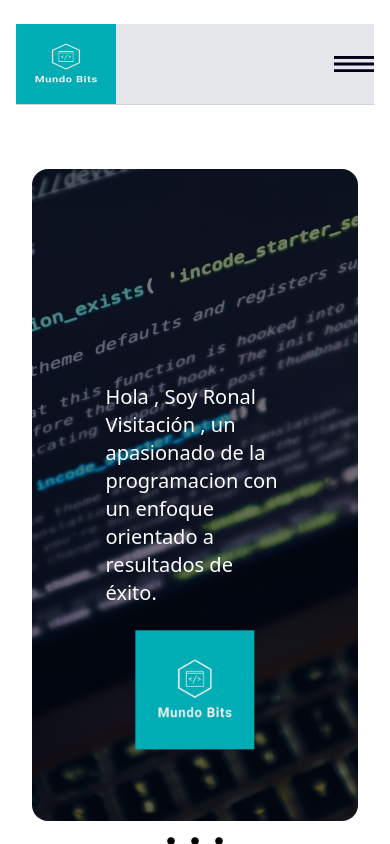
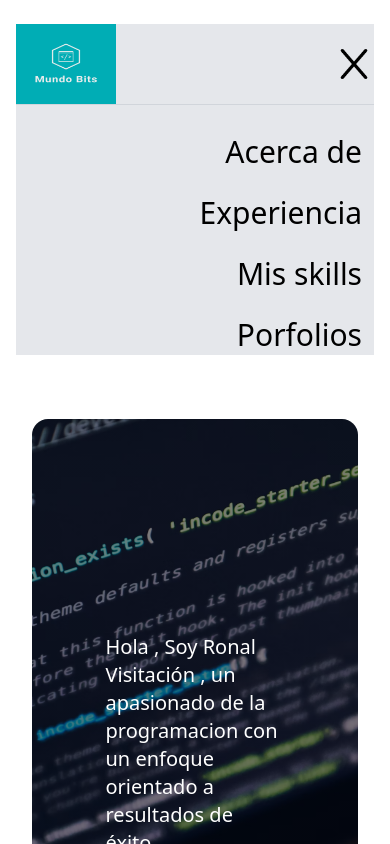
Before and after one commit to jaimeRonald/FRON_REAL, a React (Vite) app: page / in a window 390 px wide. Both pictures are taken after a click on the picture 354 px from the left and 64 px from the top of the page. Shown: the top 844 px of the page. Built offline with nearby package versions, Linux system fonts and the light colour scheme; no server answers.

Commit message:
tercera subida

```diff
--- a/src/components/Header.jsx
+++ b/src/components/Header.jsx
@@ -14,6 +14,8 @@ export const Header = () => {
 
   };
   const isDesktop = useMediaQuery({ minWidth: 640 });
+  console.log("pantalla "+isDesktop);
+
   return (
     <>
       <div className= "lg:h-[80px] bg-gray-200 flex place-content-between items-center relative">
@@ -22,7 +24,7 @@ export const Header = () => {
 
       </div>
       <hr className="border-t border-gray-300 my-0" />
-      <div className= {`${!menuVisible ? '' : 'hidden'} ${!isDesktop ? '' : 'hidden'} h-[250px] bg-gray-200 flex flex-col items-center`}>
+      <div className= {`${!menuVisible ? 'hidden' : ''} ${isDesktop ? 'hidden' : ''} h-[250px] bg-gray-200 flex flex-col items-center`}>
           <ul className={`sm:w-[70px] place-content-around lg:text-[23+px] items-center text-[30px] w-full text-right p-3`} >
 
 
--- a/src/components/Navbar.jsx
+++ b/src/components/Navbar.jsx
@@ -3,19 +3,19 @@ import equisImg from '../assets/images/letra-x.png';
 export const Navbar = ({onClick,menuVisible,isDesktop}) => {
   return (
     <>
-        <div className="flex items-center" style={menuVisible ? {  flexDirection: 'column', justifyContent: 'center' }:{}}>
-            {!menuVisible && (
+        <div className="flex items-center">
+            {!menuVisible &&  (
                 <img
-                className="absolute right-0 w-10 h-9 cursor-pointer sm:hidden"
-                src={equisImg}
+                className="w-10 h-4 right-0 cursor-pointer sm:hidden"
+                src={amburgIgm}
                 onClick={onClick}
                 alt="Cerrar menú"
                 />
             )}
             {menuVisible && (
                 <img
-                className="w-10 h-4 cursor-pointer sm:hidden"
-                src={amburgIgm}
+                className="w-10 h-9  cursor-pointer sm:hidden"
+                src={equisImg}
                 onClick={onClick}
                 alt="Abrir menú"
                 />
```
